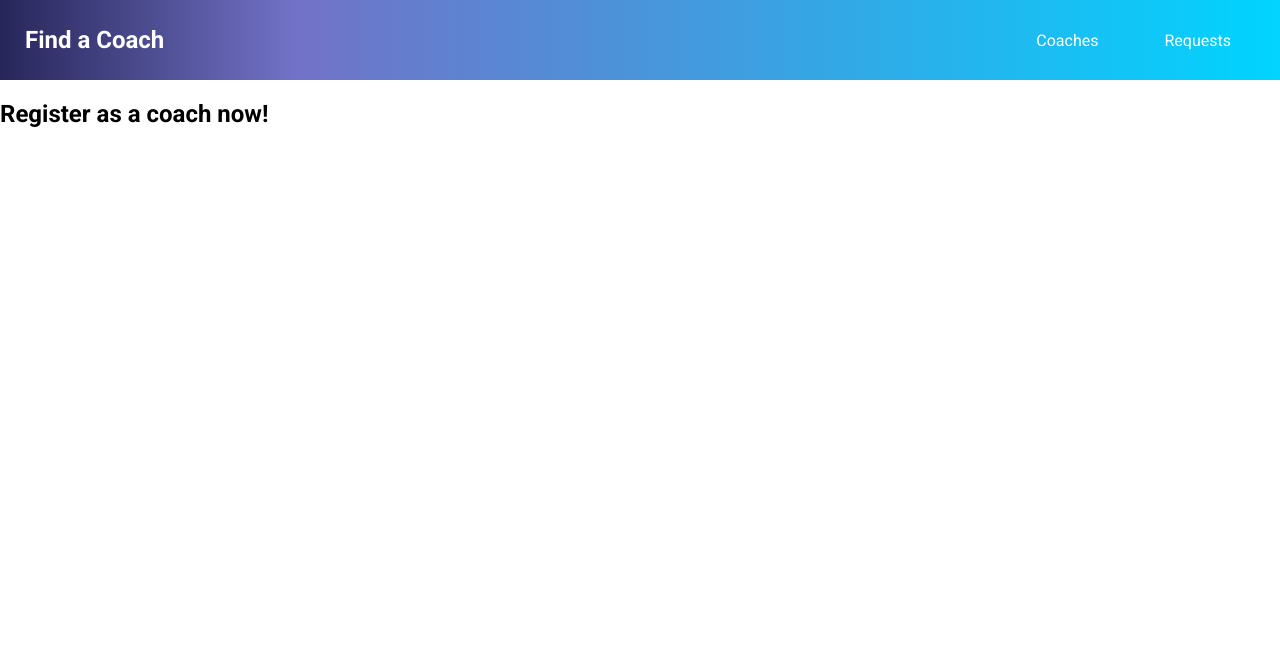
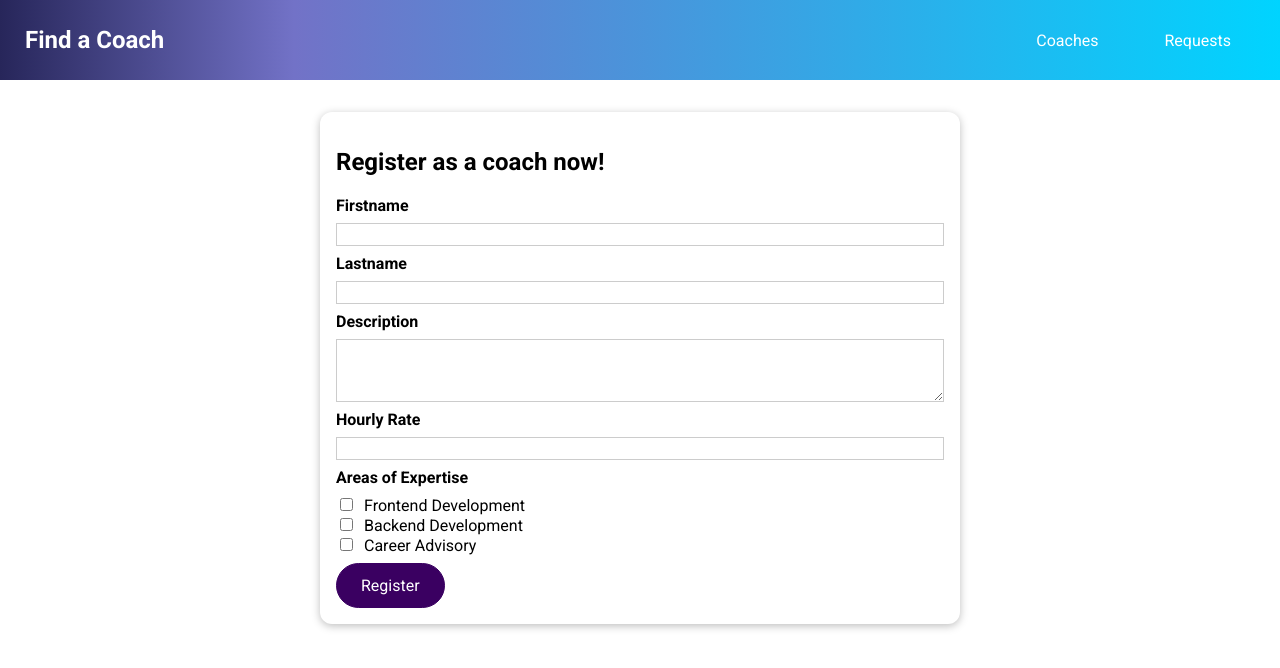
Before and after one commit to tanerdzhemal/find-teacher, a Vue app: page /register in a window 1280 px wide. Shown: the top 668 px of the page. Built offline with nearby package versions, Linux system fonts and the light colour scheme.

Commit message:
register component

```diff
--- a/src/components/coaches/CoachForm.vue
+++ b/src/components/coaches/CoachForm.vue
@@ -1,33 +1,124 @@
 <template>
-  <form action="">
+  <form @submit.prevent="submitForm">
     <div class="form-control">
       <label for="firstname">Firstname</label>
-      <input type="text" id="firstname" />
+      <input type="text" id="firstname" v-model.trim="firstName" />
     </div>
     <div class="form-control">
       <label for="lastname">Lastname</label>
-      <input type="text" id="lastname" />
+      <input type="text" id="lastname" v-model.trim="lastName" />
     </div>
     <div class="form-control">
       <label for="description">Description</label>
-      <textarea id="description" rows="5"></textarea>
+      <textarea id="description" rows="3" v-model.trim="description"></textarea>
     </div>
     <div class="form-control">
       <label for="rate">Hourly Rate</label>
-      <input type="number" id="rate" />
+      <input type="number" id="rate" v-model.number="rate" />
     </div>
     <div class="form-control">
       <h3>Areas of Expertise</h3>
       <div>
-        <input type="checkbox" id="frontend" value="frontend" />
+        <input type="checkbox" id="frontend" value="frontend" v-model="areas" />
         <label for="frontend">Frontend Development</label>
       </div>
+      <div>
+        <input type="checkbox" id="backend" value="backend" v-model="areas" />
+        <label for="backend">Backend Development</label>
+      </div>
+      <div>
+        <input type="checkbox" id="career" value="career" v-model="areas" />
+        <label for="career">Career Advisory</label>
+      </div>
     </div>
+    <base-button> Register</base-button>
   </form>
 </template>
 
 <script>
-export default {};
+export default {
+  data() {
+    return {
+      firstName: '',
+      lastName: '',
+      description: '',
+      rate: null,
+      areas: [],
+    };
+  },
+  methods: {
+    submitForm() {
+      const formData = {
+        first: this.firstName,
+        last: this.lastName,
+        desc: this.description,
+        rate: this.rate,
+        areas: this.areas,
+      };
+      console.log(formData);
+      this.firstName = '';
+      this.lastName = '';
+      this.description = '';
+      this.rate = null;
+      this.areas = [];
+    },
+  },
+};
 </script>
 
-<style></style>
+<style scoped>
+.form-control {
+  margin: 0.5rem 0;
+}
+
+label {
+  font-weight: bold;
+  display: block;
+  margin-bottom: 0.5rem;
+}
+
+input[type='checkbox'] + label {
+  font-weight: normal;
+  display: inline;
+  margin: 0 0 0 0.5rem;
+}
+
+input,
+textarea {
+  display: block;
+  width: 100%;
+  border: 1px solid #ccc;
+  font: inherit;
+}
+
+input:focus,
+textarea:focus {
+  background-color: #f0e6fd;
+  outline: none;
+  border-color: #3d008d;
+}
+
+input[type='checkbox'] {
+  display: inline;
+  width: auto;
+  border: none;
+}
+
+input[type='checkbox']:focus {
+  outline: #3d008d solid 1px;
+}
+
+h3 {
+  margin: 0.5rem 0;
+  font-size: 1rem;
+}
+
+.invalid label {
+  color: red;
+}
+
+.invalid input,
+.invalid textarea {
+  border: 1px solid red;
+}
+</style>
--- a/src/pages/coaches/CoachRegistration.vue
+++ b/src/pages/coaches/CoachRegistration.vue
@@ -1,11 +1,19 @@
 <template>
   <section>
-    <h2>Register as a coach now!</h2>
+    <base-card>
+      <h2>Register as a coach now!</h2>
+      <coach-form></coach-form>
+    </base-card>
   </section>
 </template>
 
 <script>
-export default {};
+import CoachForm from '../../components/coaches/CoachForm.vue';
+export default {
+  components: {
+    CoachForm,
+  },
+};
 </script>
 
 <style></style>
```
